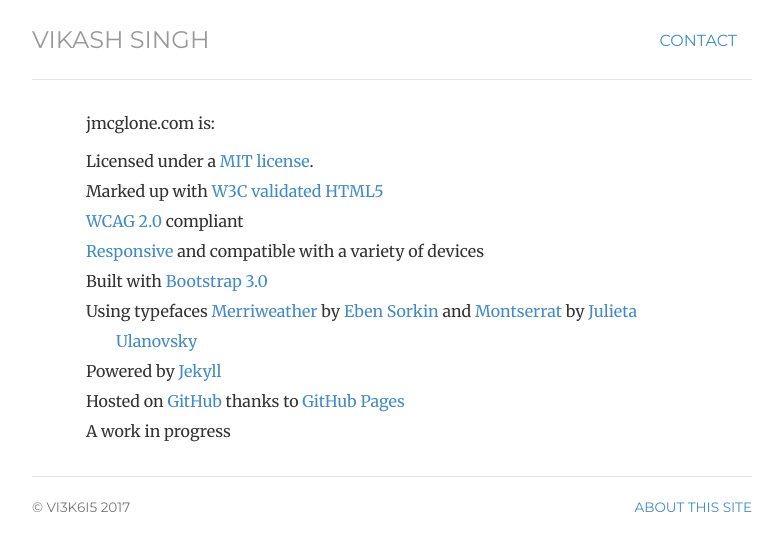
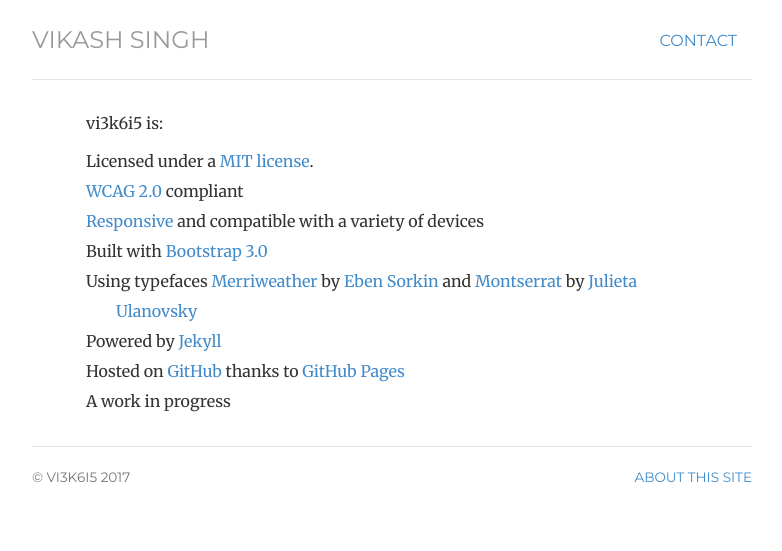
Before and after one commit to vi3k6i5/vi3k6i5.github.io, a Jekyll site: the page built from about/index.html, in a window 1280 px wide. Shown: the top 551 px of the page, without its empty margins (248-1030 px from the left). Built offline with Jekyll 4.4.1, drawn with Linux system fonts in a browser that asks for light colours.

Commit message:
corrected site name

```diff
--- a/about/index.html
+++ b/about/index.html
@@ -6,11 +6,10 @@ description: Credits and information about the website vi3k6i5.github.com.
 
   <div class="about">
 
-    <p>jmcglone.com is:</p>
+    <p>vi3k6i5 is:</p>
 
       <ul class="list-unstyled">
         <li>Licensed under a <a rel="license" href="https://opensource.org/licenses/MIT">MIT license</a>. </li>
-        <li>Marked up with <a href="http://validator.w3.org/check?uri=http%3A%2F%2Fjmcglone.com%2F" title="HTML5 Validator">W3C validated HTML5</a></li>
         <li><a href="http://www.w3.org/TR/WCAG20/" title="WCAG 2.0">WCAG 2.0</a> compliant</li>
         <li><a href="http://alistapart.com/article/responsive-web-design" title="Responsive Web Design at A List Apart">Responsive</a> and compatible with a variety of devices</li>
         <li>Built with <a href="http://getbootstrap.com/" title="Bootstrap 3.0">Bootstrap 3.0</a></li>
--- a/index.html
+++ b/index.html
@@ -1,6 +1,6 @@
 ---
 layout: default
-title: jmcglone.com
+title: vi3k6i5
 cv: passive
 notes: passive
 contact: passive
```
